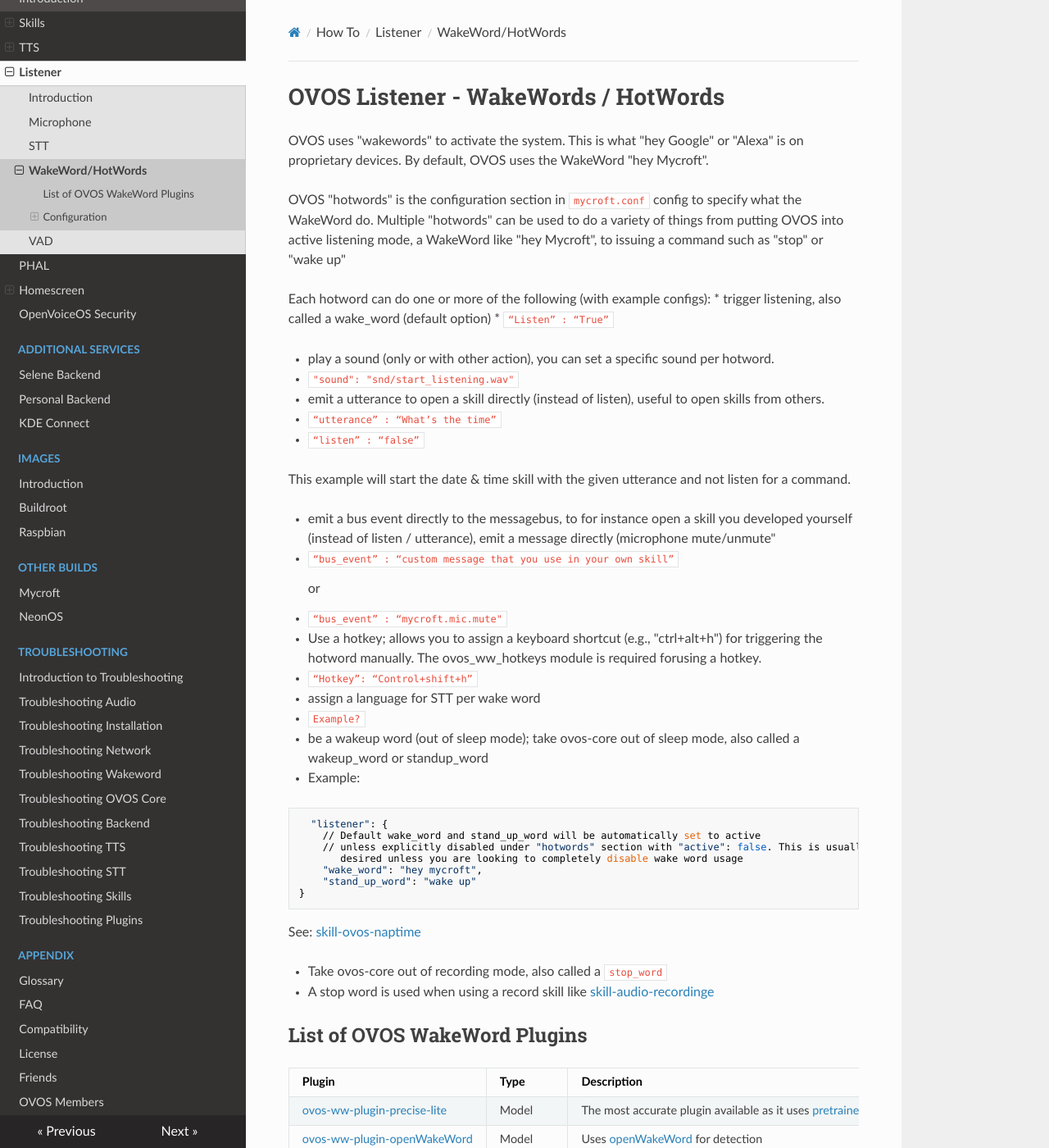
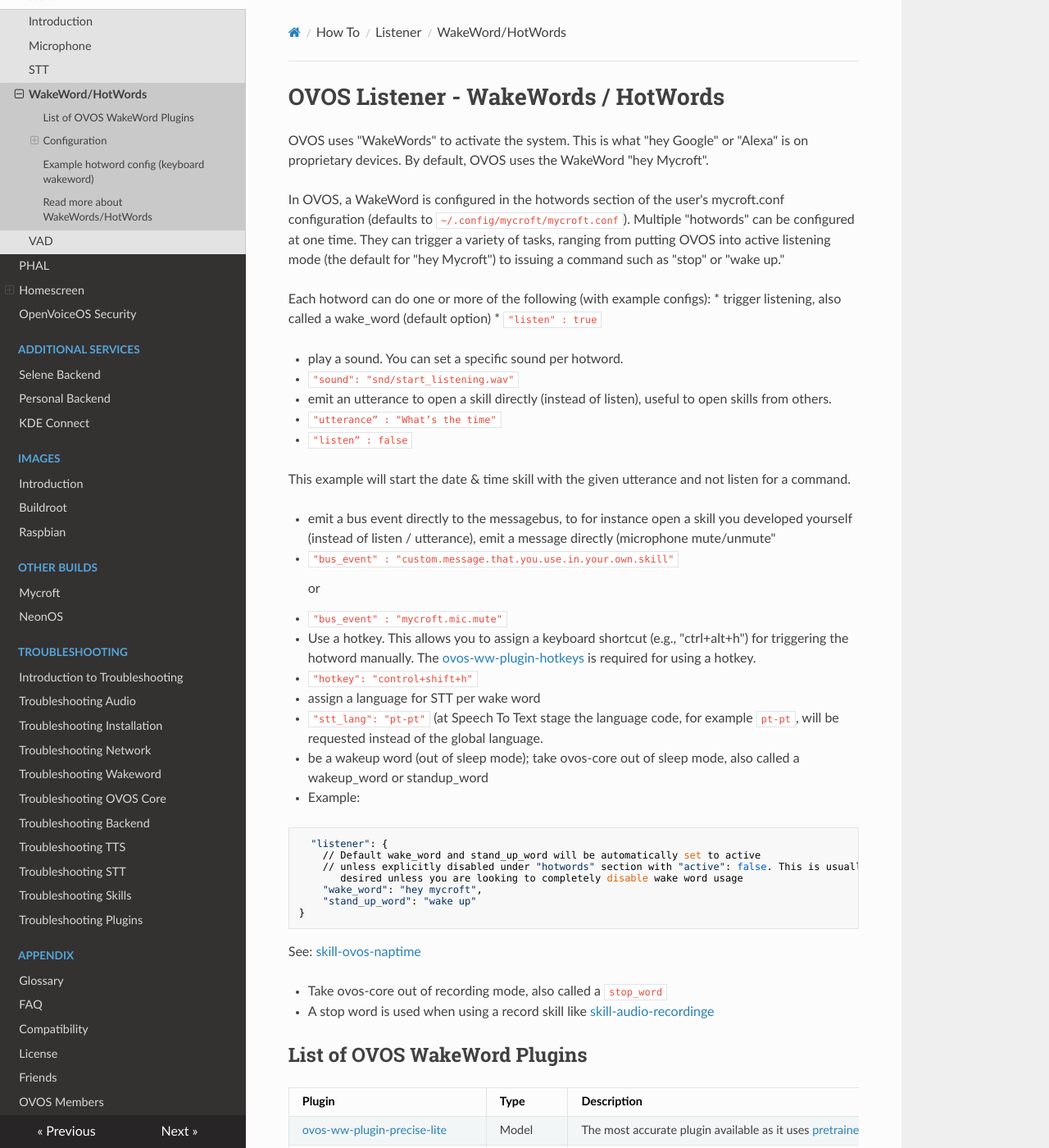
Before and after one commit to OpenVoiceOS/community-docs, an MkDocs documentation site: the page built from docs/ht_ww.md, in a window 1280 px wide and 1400 px high. Shown: the whole window at 82% size. Built offline with MkDocs 1.6.1, drawn with Linux system fonts in a browser that asks for light colours; nearby versions of some CDN libraries; some of the changed text lies outside the part shown.

Commit message:
Update ht_ww.md
Changes after review

````diff
--- a/docs/ht_ww.md
+++ b/docs/ht_ww.md
@@ -1,33 +1,34 @@
 # OVOS Listener - WakeWords / HotWords
-OVOS uses "wakewords" to activate the system. This is what "hey Google" or "Alexa" is on proprietary devices. By default, OVOS uses the WakeWord "hey Mycroft".
+OVOS uses "WakeWords" to activate the system. This is what "hey Google" or "Alexa" is on proprietary devices. By default, OVOS uses the WakeWord "hey Mycroft".
 
-OVOS "hotwords" is the configuration section in `mycroft.conf` config  to specify what the WakeWord do.  Multiple "hotwords" can be used to do a variety of things from putting OVOS into active listening mode, a WakeWord like "hey Mycroft", to issuing a command such as "stop" or "wake up"
+In OVOS, a WakeWord is configured in the hotwords section of the user's mycroft.conf configuration (defaults to `~/.config/mycroft/mycroft.conf`). Multiple "hotwords" can be configured at one time. They can trigger a variety of tasks, ranging from putting OVOS into active listening mode (the default for "hey Mycroft") to issuing a command such as "stop" or "wake up."
 
 Each hotword can do one or more of the following (with example configs):
 * trigger listening, also called a wake_word (default option)
-  * `“Listen” : “True”`
+  * `"listen" : true`
 
-* play a sound (only or with other action), you can set a specific sound per hotword.
+* play a sound. You can set a specific sound per hotword.
   * `"sound": "snd/start_listening.wav"`
 
-* emit a utterance to open a skill directly (instead of listen), useful to open skills from others.
-  * `“utterance” : “What’s the time”`
-  * `“listen” : “false”`
+
+* emit an utterance to open a skill directly (instead of listen), useful to open skills from others.
+  * `"utterance” : "What’s the time"`
+  * `"listen” : false`
 
   This example will start the date & time skill with the given utterance and not listen for a command.
 
 * emit a bus event directly to the messagebus, to for instance open a skill you developed yourself  (instead of listen / utterance), emit a message directly (microphone mute/unmute"
-  *	`“bus_event” : “custom message that you use in your own skill”`
+  *	`"bus_event" : "custom.message.that.you.use.in.your.own.skill"`
 
      or
 
-  *	`“bus_event” : “mycroft.mic.mute"`
+  *	`"bus_event" : "mycroft.mic.mute"`
 
-* Use a hotkey; allows you to assign a keyboard shortcut (e.g., "ctrl+alt+h") for triggering the hotword manually. The ovos_ww_hotkeys module is         required forusing a hotkey.
-  *	`“Hotkey”: “Control+shift+h”`
+* Use a hotkey. This allows you to assign a keyboard shortcut (e.g., "ctrl+alt+h") for triggering the hotword manually. The [ovos-ww-plugin-hotkeys](https://github.com/OpenVoiceOS/ovos-ww-plugin-hotkeys) is required for using a hotkey.
+  *	`"hotkey": "control+shift+h"`
 
 * assign a language for STT per wake word
-  * `Example?`
+  * `"stt_lang": "pt-pt"` (at Speech To Text stage the language code, for example `pt-pt`, will be requested instead of the global language.
 
 * be a wakeup word (out of sleep mode); take ovos-core out of sleep mode, also called a wakeup_word or standup_word
   * Example:
@@ -94,18 +95,18 @@
 
 This tells OVOS what the default wakeword should be.
 
-In the `"hotwords"` section, `"active": true`, is only used if multiple wakewords are being used.  By default, what ever `wake_word` is set in the `listener` section is automatically set to `true`.
+In the `"hotwords"` section, `"active": true`, is only used if multiple wakewords are being used. By default, what ever `wake_word` is set in the `listener` section is automatically set to `true`.
 
 If you want to disable a wakeword, you can set this to `false`.
 
 If enabling a wakeword, be sure to also set `"listen": true`.
 
-Multiple hotwords can be configured at the same time, even the same word with different plugins.  This allows for more accurate ones to be used before the less accurate, but only if the plugin is installed.
+Multiple hotwords can be configured at the same time, even the same word with different plugins. This allows for more accurate ones to be used before the less accurate, but only if the plugin is installed.
 
 
-### Example hotword config (keyboard wakeword)
-In the following example an extra hotword is added, that uses the `ovos_ww_hotkeys` [wake word plugin](https://github.com/OpenVoiceOS/ovos-ww-plugin-hotkeys) to listen for keyboard press and start a skill based on an utterance (in this example to tell the time by just pressing space bar).
-Install the `ovos_ww_hotkeys` plug-in and add the following to your `~/.config/mycroft/mycroft.conf` file
+## Example hotword config (keyboard wakeword)
+In the following example an extra hotword is added, that uses the [ovos-ww-plugin-hotkeys](https://github.com/OpenVoiceOS/ovos-ww-plugin-hotkeys) to listen for keyboard press and start a skill based on an utterance (in this example to tell the time by just pressing space bar).
+Install the [ovos-ww-plugin-hotkeys](https://github.com/OpenVoiceOS/ovos-ww-plugin-hotkeys) and add the following to your `~/.config/mycroft/mycroft.conf` file
 
 ```
  "hotwords": {
@@ -119,6 +120,6 @@
   }
 ```
 
-
+## Read more about WakeWords/HotWords
 
 [Advanced WakeWords/HotWords](https://openvoiceos.github.io/ovos-technical-manual/ww_plugins/)
````
